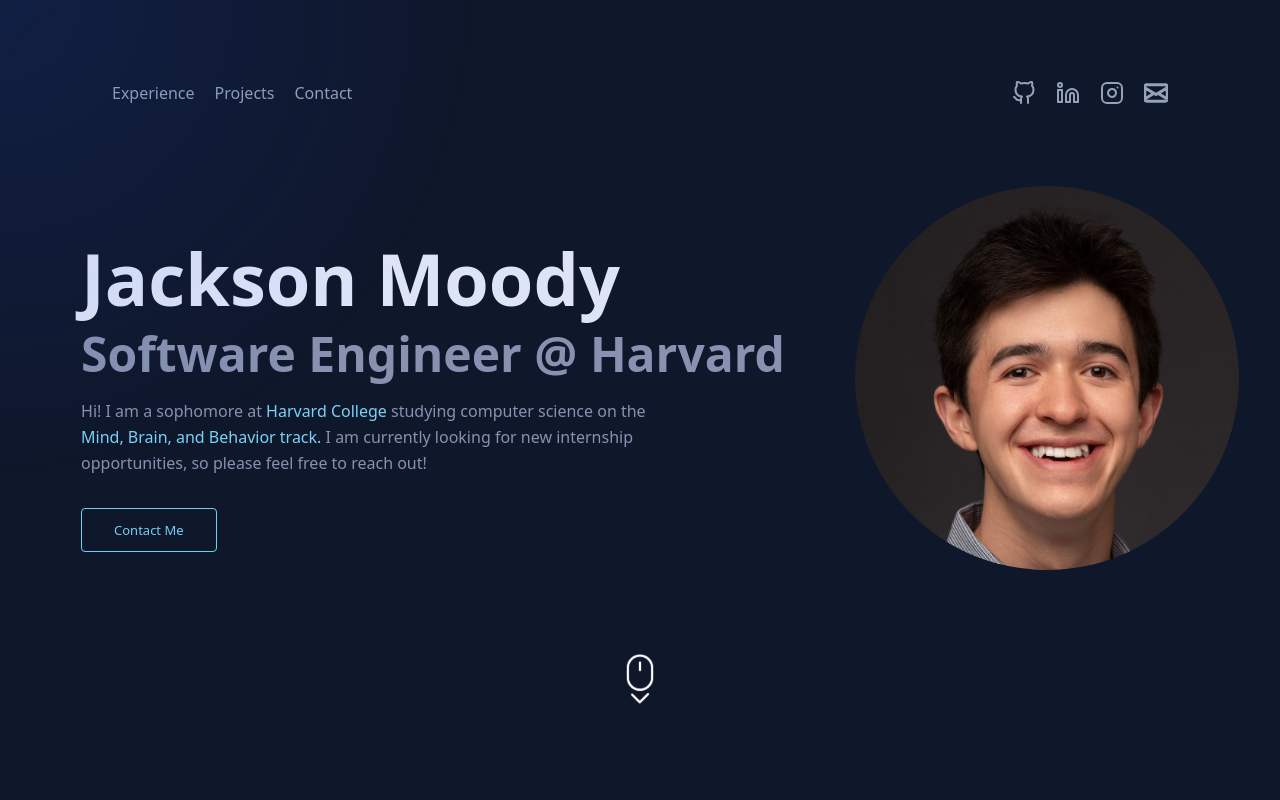
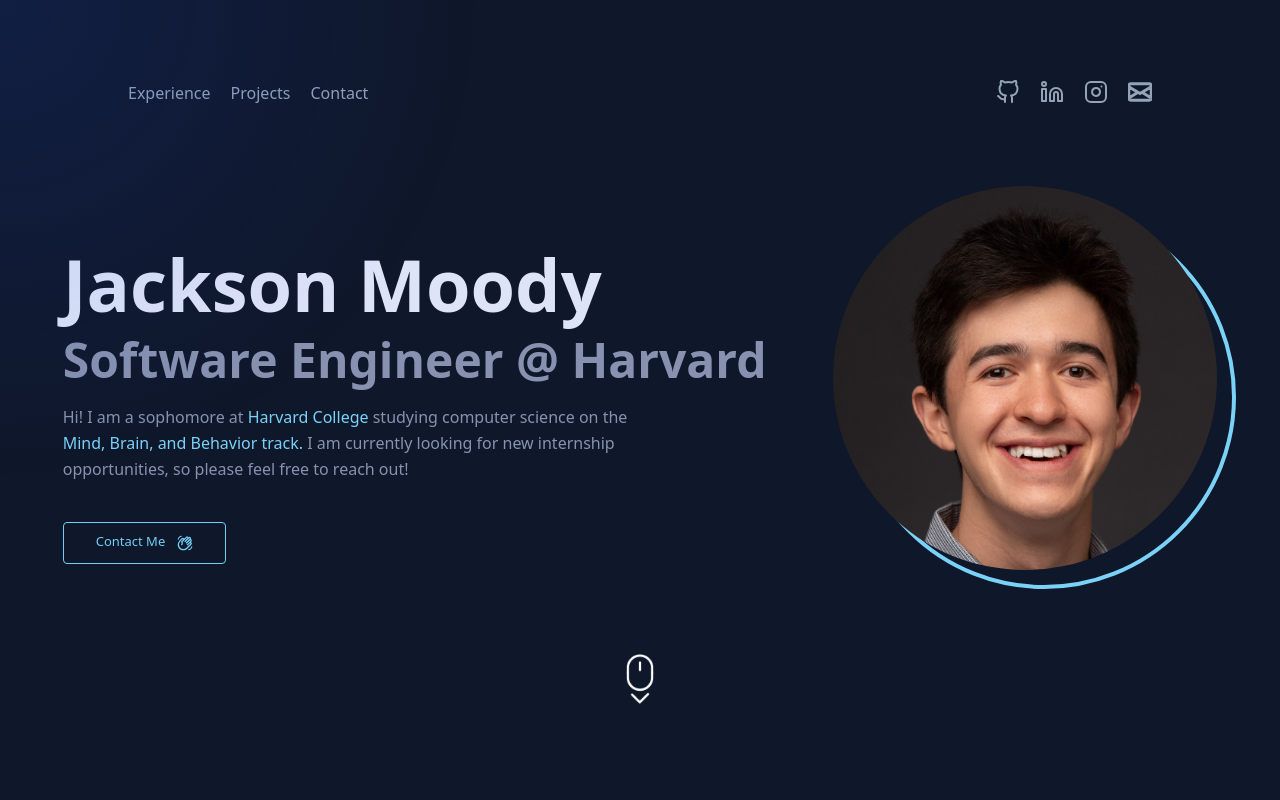
Before and after one commit to jacksonmoody/personal-website, a Next.js app: page / in a window 1280 px wide. Shown: the top 800 px of the page. Built offline with nearby package versions, Linux system fonts and the light colour scheme.

Commit message:
Minor UI Updates

```diff
--- /dev/null
+++ b/src/components/icons/icon-github-small.tsx
@@ -0,0 +1,19 @@
+const IconGitHubSmall = () => (
+  <svg
+    xmlns="http://www.w3.org/2000/svg"
+    role="img"
+    viewBox="0 0 24 24"
+    fill="none"
+    stroke="currentColor"
+    strokeWidth="2"
+    strokeLinecap="round"
+    strokeLinejoin="round"
+    height="17"
+    width="17"
+    className="feather feather-github">
+    <title>GitHub</title>
+    <path d="M9 19c-5 1.5-5-2.5-7-3m14 6v-3.87a3.37 3.37 0 0 0-.94-2.61c3.14-.35 6.44-1.54 6.44-7A5.44 5.44 0 0 0 20 4.77 5.07 5.07 0 0 0 19.91 1S18.73.65 16 2.48a13.38 13.38 0 0 0-7 0C6.27.65 5.09 1 5.09 1A5.07 5.07 0 0 0 5 4.77a5.44 5.44 0 0 0-1.5 3.78c0 5.42 3.3 6.61 6.44 7A3.37 3.37 0 0 0 9 18.13V22"></path>
+  </svg>
+);
+
+export default IconGitHubSmall;
--- a/src/components/sections/experience.tsx
+++ b/src/components/sections/experience.tsx
@@ -9,17 +9,19 @@ export default function Experience() {
     >
       <FadeInSection>
         <div className="flex mt-10 lg:mt-0 items-center gap-5 w-[54rem]">
-          <h2 className="text-secondary text-3xl font-bold hidden lg:block">Experience</h2>
+          <h2 className="text-secondary text-3xl font-bold hidden lg:block">
+            Experience
+          </h2>
           <hr className="border-tertiary border-opacity-30 grow" />
         </div>
       </FadeInSection>
       <div className="my-5">
         {experience.map((job) => (
-          <FadeInSection id={job.id} key={job.id}>
+          <FadeInSection id={job.id} key={job.id} tabIndex={0}>
             <a
               href={job.link}
               target="_blank"
-              className="group rounded-md transition -inset-x-6 block hover:bg-slate-800/50 hover:shadow-[inset_0_1px_0_0_rgba(148,163,184,0.1)] hover:drop-shadow-lg p-5 max-w-4xl"
+              className="group rounded-md transition -inset-x-6 block hocus:bg-slate-800/50 hocus:shadow-[inset_0_1px_0_0_rgba(148,163,184,0.1)] hover:drop-shadow-lg p-5 max-w-4xl"
             >
               <div className="flex justify-between">
                 <h3 className="text-tertiary group-hover:text-primary transition text-lg font-bold">
--- a/src/components/sections/navbar.tsx
+++ b/src/components/sections/navbar.tsx
@@ -6,7 +6,7 @@ import { scrollTo } from "@/utils/helpers";
 
 export default function Navbar() {
   return (
-    <div className="flex flex-row justify-between items-center py-20 px-1 sm:px-24">
+    <div className="flex flex-row justify-center sm:justify-between py-20 px-1 lg:px-28">
       <div className="hidden sm:flex flex-row items-center gap-5">
         <a
           href="#experience"
--- a/src/components/sections/welcome.tsx
+++ b/src/components/sections/welcome.tsx
@@ -5,25 +5,27 @@ import { scrollTo } from "@/utils/helpers";
 
 export default function Welcome() {
   return (
-    <div className="animate-in" style={{minHeight: "calc(100vh - 180px)"}}>
-      <div className="sm:ml-10 lg:flex lg:flex-row-reverse gap-5">
+    <div className="animate-in" style={{ minHeight: "calc(100vh - 180px)" }}>
+      <div className="flex flex-col items-center lg:flex-row-reverse gap-5 justify-evenly">
+        <div className="inline-block relative before:hidden lg:before:inline-block before:absolute before:h-full before:w-full before:top-[5%] before:left-[5%] before:border-4 before:border-primary before:content-[''] before:rounded-full hero-image-container">
           <div className="lg:mx-auto mb-10 lg:mb-0 shrink-0 relative object-cover size-60 lg:size-96">
             <Image
               src={Headshot}
               alt="Headshot"
               fill
-            priority
+              placeholder="blur"
               className="hero-image"
             />
           </div>
-        <div className="lg:mt-12 mx-auto">
-          <h1 className="text-3xl sm:text-7xl font-bold text-[#dee4f8] mt-2">
+        </div>
+        <div className="lg:mt-12">
+          <h1 className="text-3xl sm:text-7xl text-center lg:text-left font-bold text-[#dee4f8] mt-2">
             Jackson Moody
           </h1>
-          <h2 className="text-2xl sm:text-5xl font-bold text-tertiary my-4">
+          <h2 className="text-2xl sm:text-5xl text-center lg:text-left font-bold text-tertiary my-4">
             Software Engineer @ Harvard
           </h2>
-          <div className="text-tertiary mt-5 mb-10 max-w-xl">
+          <div className="text-tertiary text-center lg:text-left mt-5 mb-10 max-w-xl">
             <p className="inline">Hi! I am a sophomore at </p>
             <a
               href="https://www.college.harvard.edu/"
@@ -42,16 +44,35 @@ export default function Welcome() {
               feel free to reach out!
             </p>
           </div>
-          <a className="button" href="mailto:jacksonmoody@college.harvard.edu">
+          <div className="flex w-full justify-center lg:justify-normal">
+            <a
+              className="button"
+              href="mailto:jacksonmoody@college.harvard.edu"
+            >
               Contact Me
+              <svg
+                xmlns="http://www.w3.org/2000/svg"
+                viewBox="0 0 24 24"
+                fill="currentColor"
+                className="h-4 w-4 inline-block ml-3"
+                aria-hidden="true"
+                height="1em"
+                width="1em"
+              >
+                <path fill="none" d="M0 0h24v24H0z"></path>
+                <path d="M7.03 4.95L3.49 8.49c-3.32 3.32-3.32 8.7 0 12.02s8.7 3.32 12.02 0l6.01-6.01a2.517 2.517 0 00-.39-3.86l.39-.39c.97-.97.97-2.56 0-3.54-.16-.16-.35-.3-.54-.41a2.497 2.497 0 00-3.72-3.05 2.517 2.517 0 00-3.88-.42l-2.51 2.51a2.493 2.493 0 00-3.84-.39zm1.41 1.42c.2-.2.51-.2.71 0 .2.2.2.51 0 .71l-3.18 3.18a3 3 0 010 4.24l1.41 1.41a5.004 5.004 0 001.12-5.36l6.3-6.3c.2-.2.51-.2.71 0s.2.51 0 .71l-4.6 4.6 1.41 1.41 6.01-6.01c.2-.2.51-.2.71 0 .2.2.2.51 0 .71l-6.01 6.01 1.41 1.41 4.95-4.95c.2-.2.51-.2.71 0 .2.2.2.51 0 .71l-5.66 5.66 1.41 1.41 3.54-3.54c.2-.2.51-.2.71 0 .2.2.2.51 0 .71l-6 6.01c-2.54 2.54-6.65 2.54-9.19 0s-2.54-6.65 0-9.19l3.53-3.54zM23 17c0 3.31-2.69 6-6 6v-1.5c2.48 0 4.5-2.02 4.5-4.5H23zM1 7c0-3.31 2.69-6 6-6v1.5C4.52 2.5 2.5 4.52 2.5 7H1z"></path>
+              </svg>
             </a>
+          </div>
         </div>
       </div>
       <Image
         src={Scroll}
         alt="Scrolling mouse animation"
         height={60}
+        tabIndex={0}
         onClick={scrollTo("#experience")}
+        onFocus={scrollTo("#experience")}
         className="hidden lg:block hover:cursor-pointer mx-auto mt-20"
       />
     </div>
```
Lines whose indentation alone changed are shown as unchanged.
